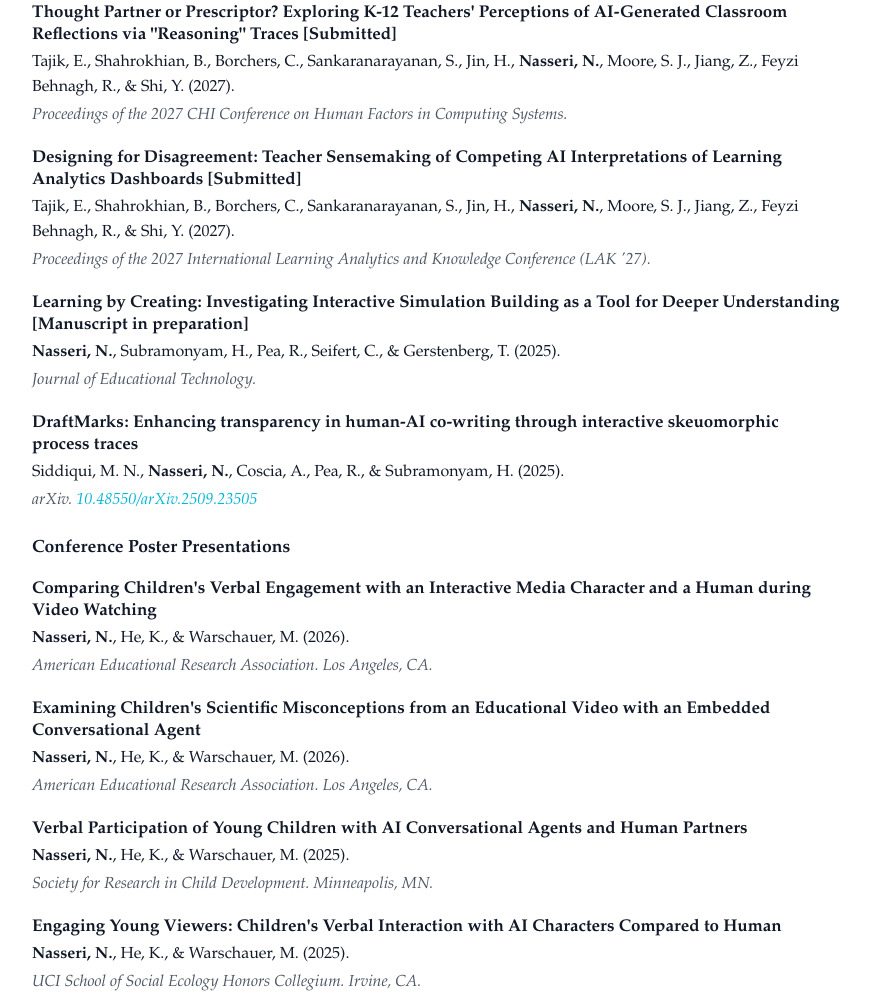
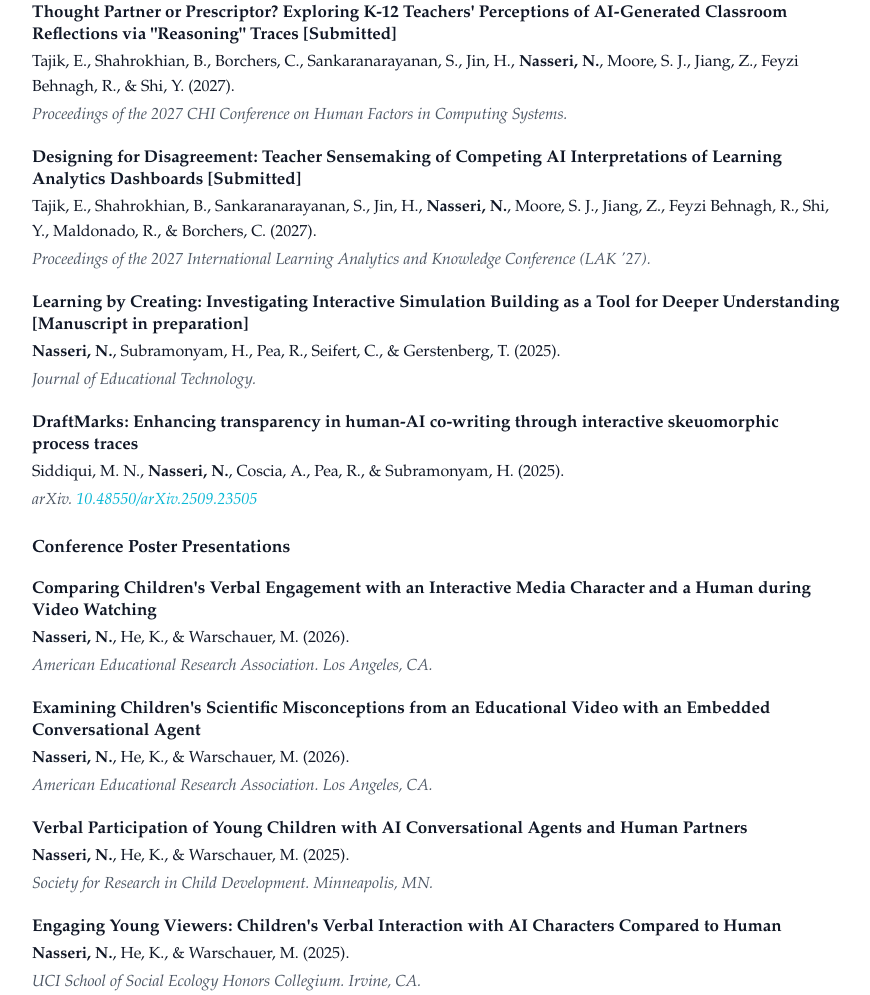
Before and after one commit to nikkinasseri/nikkinasseri.github.io, a plain HTML site: page index.html in a window 1280 px wide. Shown: the part 2222-3217 px from the top of the page, without its empty margins (204-1074 px from the left). Drawn offline with Linux system fonts and the light colour scheme.

Commit message:
Reorder LAK '27 authors and add Maldonado, R.
Co-Authored-By: Claude Opus 5.5 <noreply@anthropic.com>

```diff
--- a/index.html
+++ b/index.html
@@ -343,7 +343,7 @@
         <div class="pub-row">
           <div class="pub pub-full">
             <p class="title">Designing for Disagreement: Teacher Sensemaking of Competing AI Interpretations of Learning Analytics Dashboards [Submitted]</p>
-            <p class="authors">Tajik, E., Shahrokhian, B., Borchers, C., Sankaranarayanan, S., Jin, H., <b>Nasseri, N.</b>, Moore, S. J., Jiang, Z., Feyzi Behnagh, R., &amp; Shi, Y. (2027).</p>
+            <p class="authors">Tajik, E., Shahrokhian, B., Sankaranarayanan, S., Jin, H., <b>Nasseri, N.</b>, Moore, S. J., Jiang, Z., Feyzi Behnagh, R., Shi, Y., Maldonado, R., &amp; Borchers, C. (2027).</p>
             <p class="meta">Proceedings of the 2027 International Learning Analytics and Knowledge Conference (LAK '27).</p>
           </div>
         </div>
```
